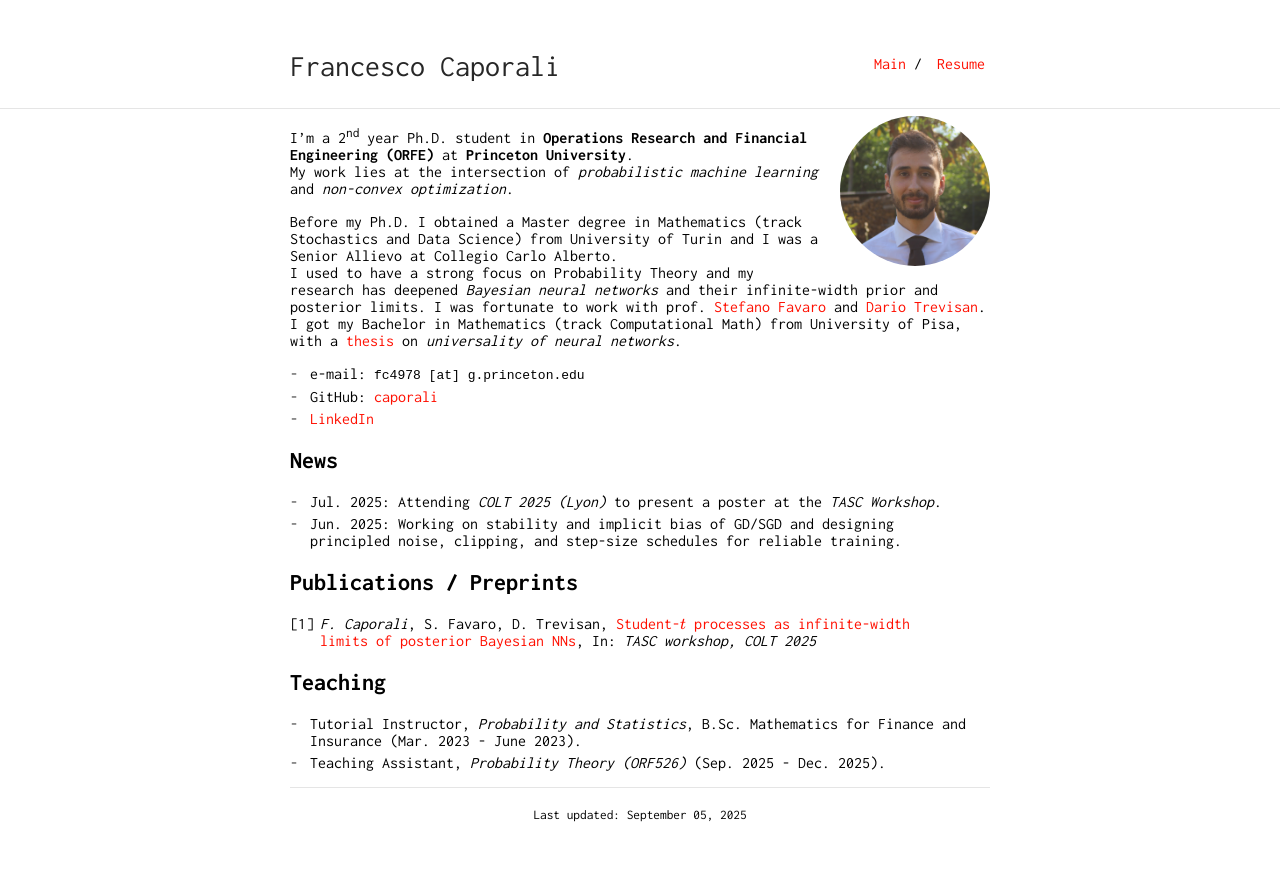
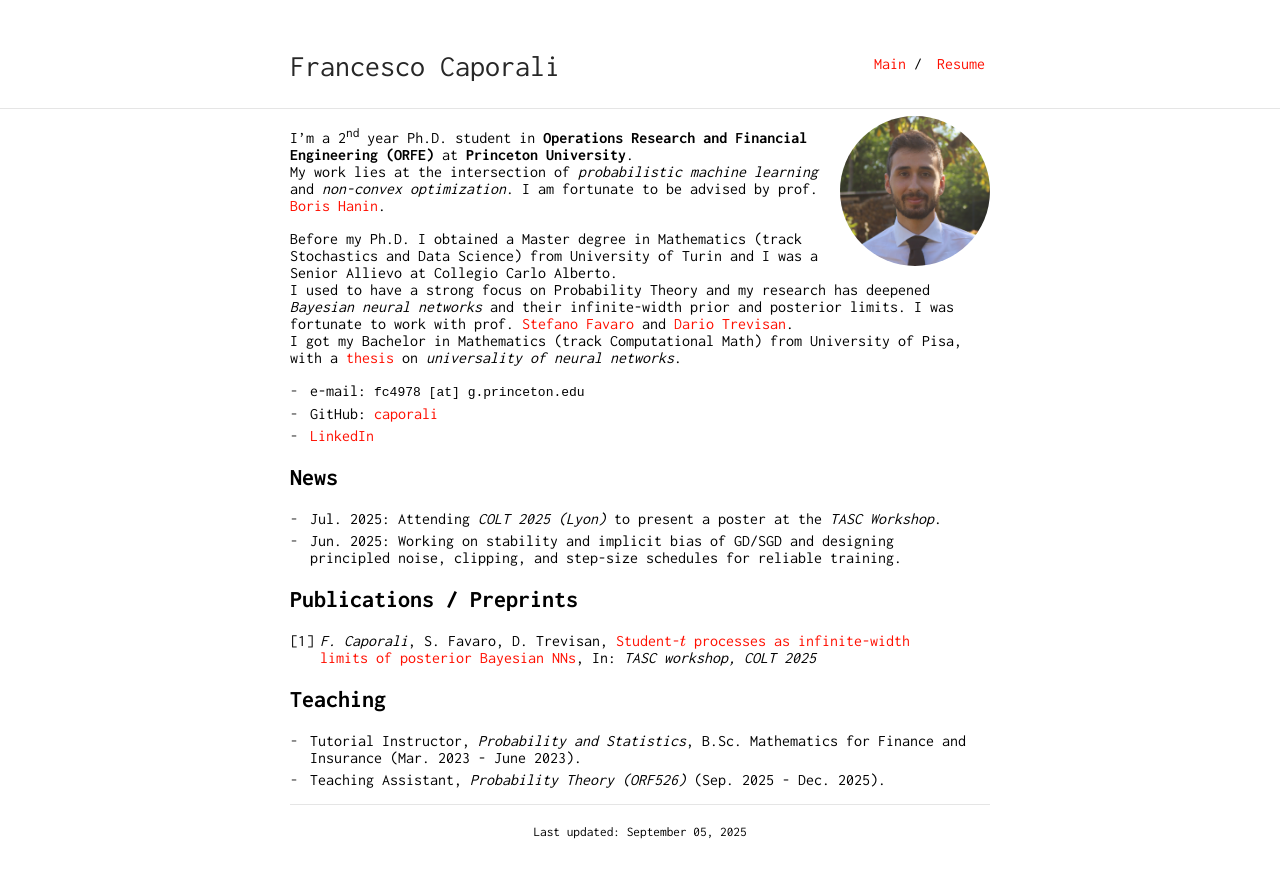
Before and after one commit to caporali/caporali.github.io, a Jekyll site: the page built from index.md, in a window 1280 px wide. Shown: the top 878 px of the page. Built offline with Jekyll 4.4.1, drawn with Linux system fonts in a browser that asks for light colours.

Commit message:
updated index.md

```diff
--- a/index.md
+++ b/index.md
@@ -6,6 +6,7 @@ layout: default
 
 I'm a 2<sup>nd</sup> year Ph.D. student in **Operations Research and Financial Engineering (ORFE)** at **Princeton University**. <br>
 My work lies at the intersection of *probabilistic machine learning* and *non-convex optimization*.
+I am fortunate to be advised by prof. [Boris Hanin](https://boris-hanin.github.io/).
 
 Before my Ph.D. I obtained a Master degree in Mathematics (track Stochastics and Data Science) from University of Turin and I was a Senior Allievo at Collegio Carlo Alberto. <br>
 I used to have a strong focus on Probability Theory and my research has deepened *Bayesian neural networks* and their infinite-width prior and posterior limits. I was fortunate to work with prof. [Stefano Favaro](https://sites.carloalberto.org/favaro/) and [Dario Trevisan](https://web.dm.unipi.it/trevisan/en/). <br>
```
